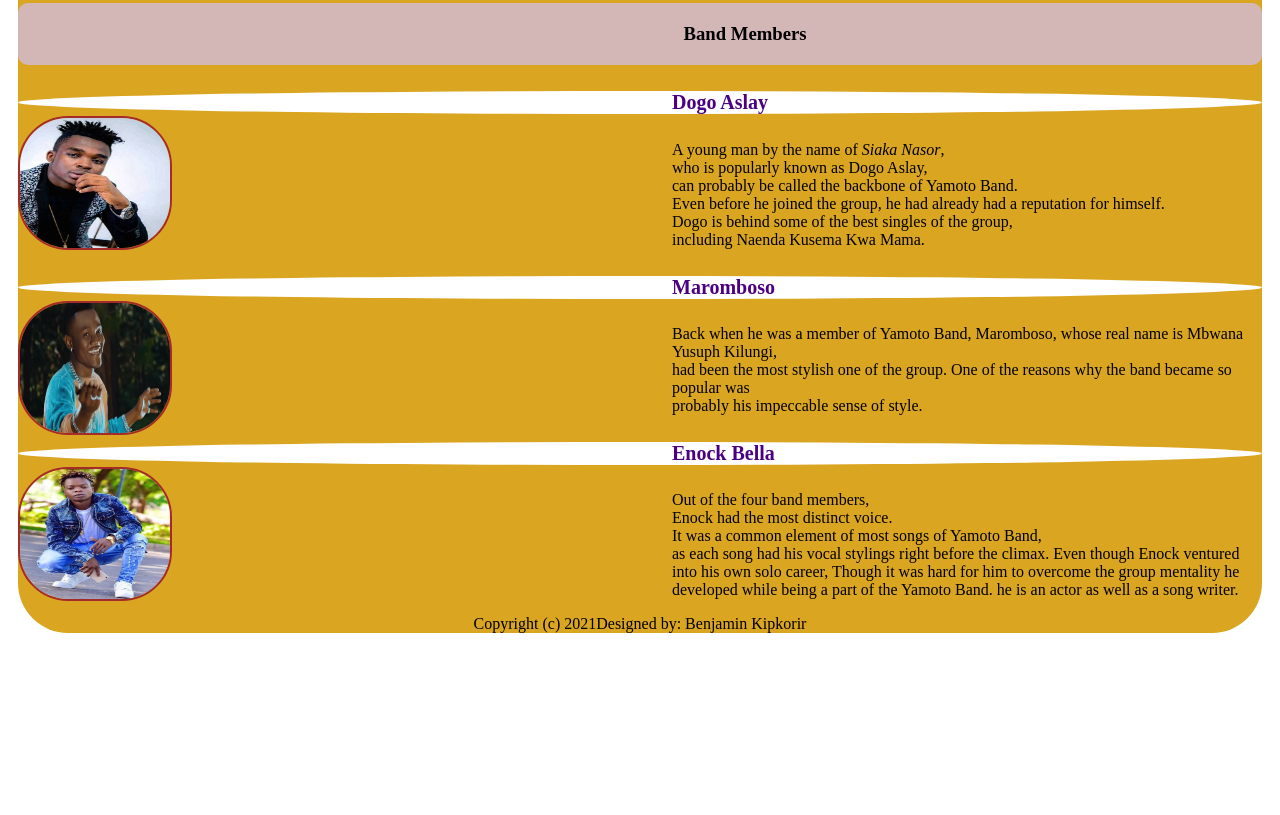
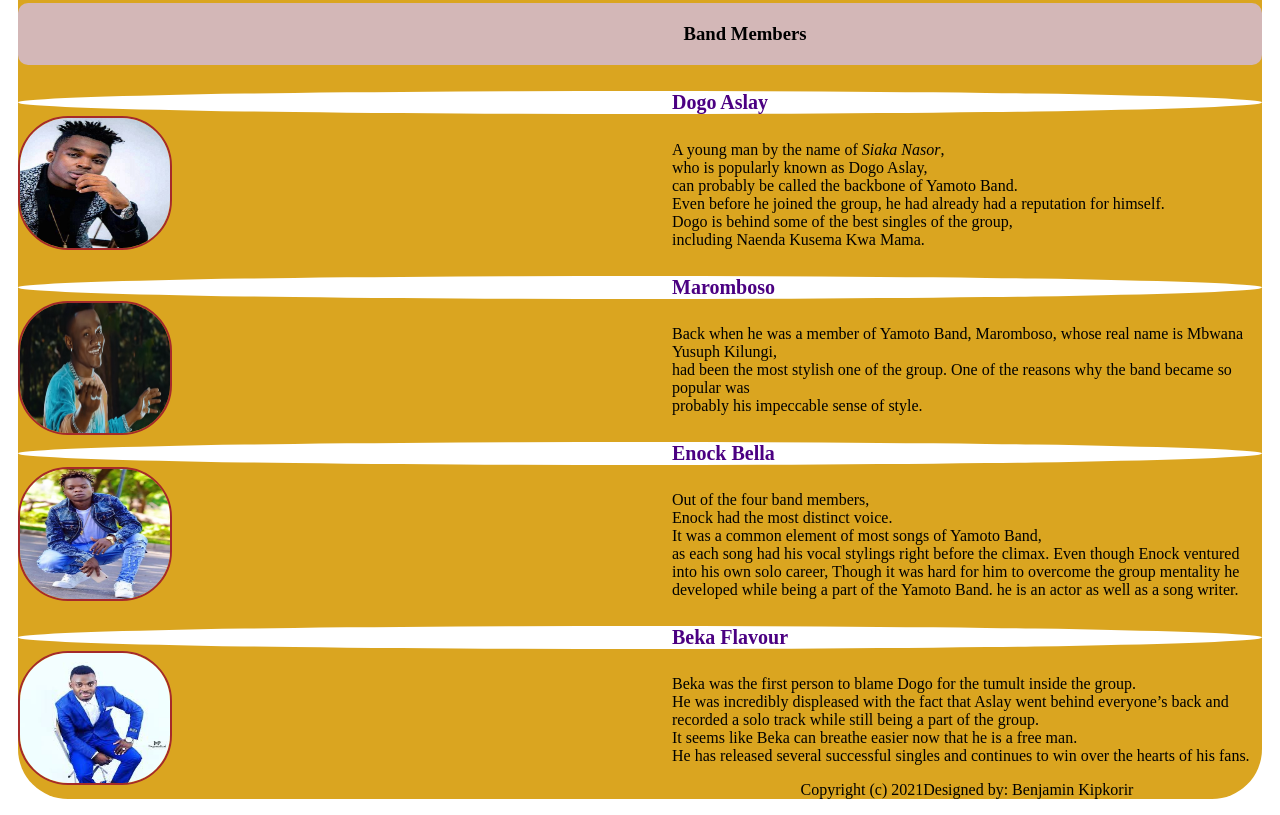
Before and after one commit to Kipkorir2017/Favorite-Band-project, a plain HTML site: page index.html in a window 1280 px wide. Shown: the part 660-1475 px from the top of the page. Before the commit the page ends 1309 px from the top, so only its background shows below. Drawn offline with Linux system fonts and the light colour scheme.

```diff
--- a/index.html
+++ b/index.html
@@ -62,6 +62,18 @@
             he is an actor as well as a song writer.
             </p>
 </div>
+<div id="parent">
+                <img class="member"src="images/Beka.jpg" alt="Beka Flavour">
+                <h4>Beka Flavour</h4>
+                <p id="two"> Beka was the first person to blame Dogo for the tumult inside the group. <br>
+                He was incredibly displeased with the fact that Aslay went behind everyone’s
+                back and recorded a solo track while still being a part of the group. <br>
+                It seems like Beka can breathe easier now that he is a free man.<br>
+                He has released several successful singles and continues to win over
+                the hearts of his fans.<br>
+                </p>
+    </div>
+<Div class="Best"></Div>
 
 
     <footer class="owner">
```
Lines whose indentation alone changed are shown as unchanged.
